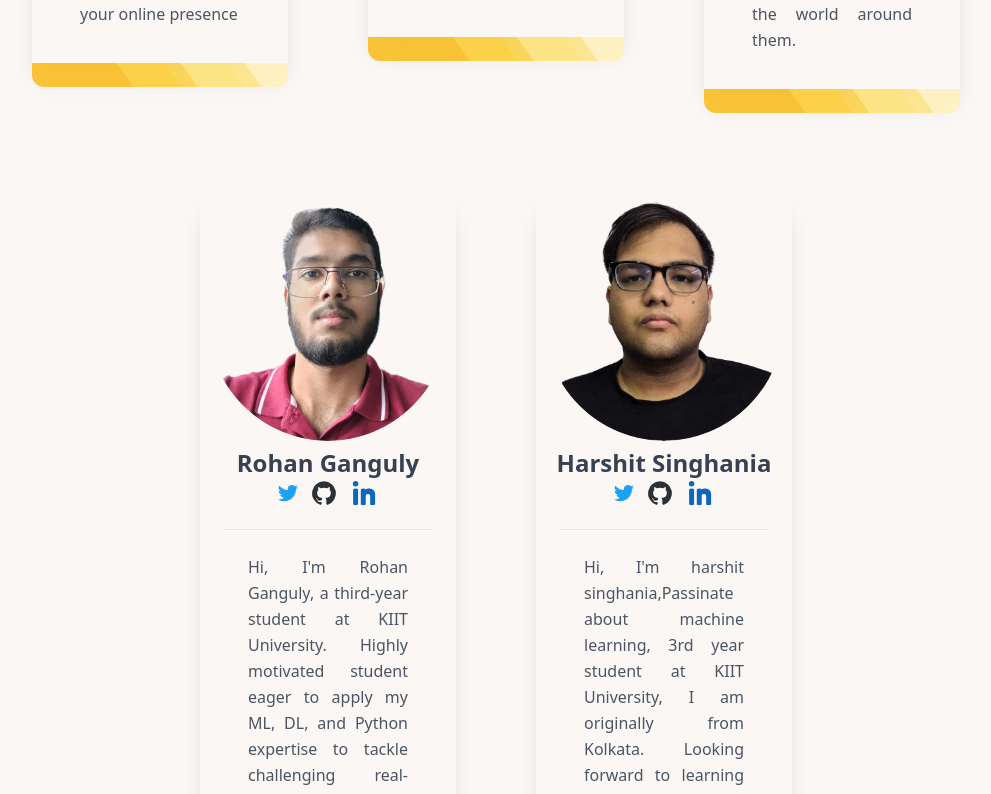
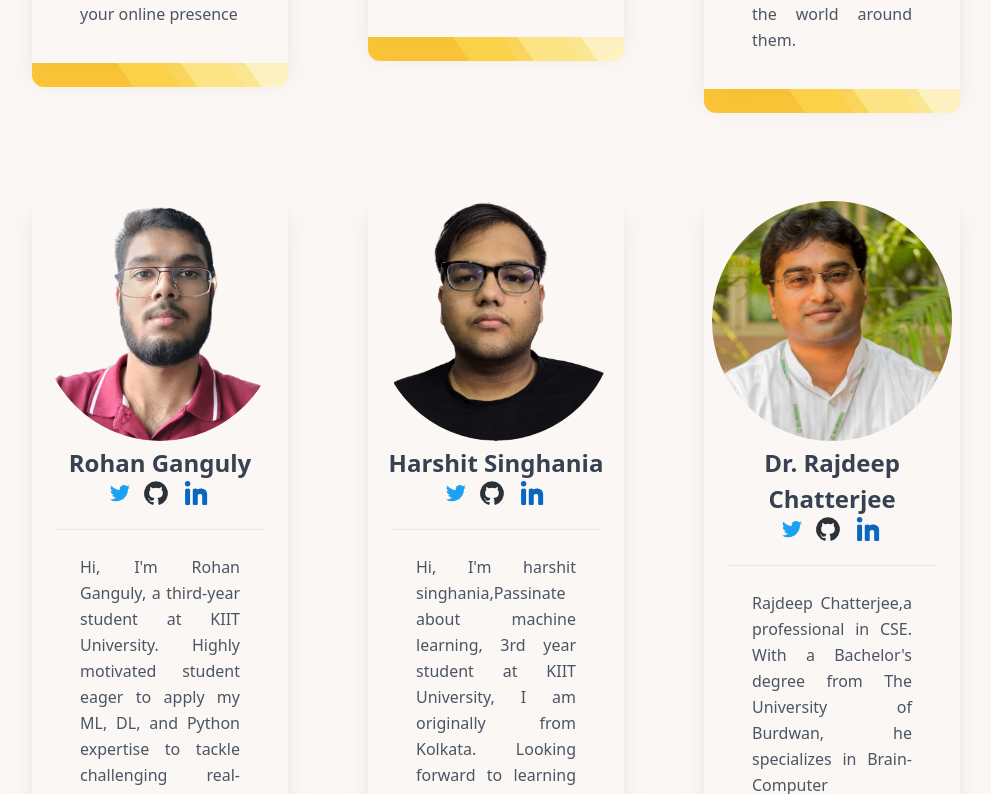
Before and after one commit to RajRatan12/ProjectWork, a React (Vite) app in the folder FrontEnd/: page /footer-KnowTheTeam in a window 1280 px wide. Shown: the part 866-1660 px from the top of the page, without its empty margins (144-1135 px from the left). Built offline with nearby package versions, Linux system fonts and the light colour scheme.

Commit message:
Rajdeep Sir About added

```diff
--- a/FrontEnd/src/components/Cards/ProfileCards.jsx
+++ b/FrontEnd/src/components/Cards/ProfileCards.jsx
@@ -62,6 +62,7 @@ const ProfileCards = ({ name, description, image, twitter, linkedin, github, pos
                 <div className="w-28 h-8 transition-colors duration-200 delay-150 transform skew-x-[35deg] bg-amber-200/90 group-hover:bg-amber-400/90 z-30"></div>
                 <div className="w-28 h-8 transition-colors duration-200 delay-200 transform skew-x-[35deg] bg-amber-100/90 group-hover:bg-amber-300/90 z-40"></div>
                 <div className="w-28 h-8 transition-colors duration-200 delay-300 transform skew-x-[35deg] bg-amber-50/90 group-hover:bg-amber-200/90 z-50"></div>
+
             </div>
           </div>
         </div>
--- a/FrontEnd/src/components/Data/ProfileCardData.jsx
+++ b/FrontEnd/src/components/Data/ProfileCardData.jsx
@@ -3,6 +3,7 @@ import RajRatan from "../../Assets/RajRatan.png"
 import UnnatiSingh from "../../Assets/UnnatiSingh.png"
 import HarshitSinghania from "../../Assets/HarshitShinghania.png"
 import RohanGanguly from "../../Assets/RohanGanguly.png"
+import RajdeepChatterjee from "../../Assets/RajdeepChatterjee.jpeg"
 
 export const ProfileCardData = [
     {
@@ -55,4 +56,14 @@ export const ProfileCardData = [
         github:"https://github.com/harshit-singhania",
         post:"",
       },
+      {
+        id: 6,
+        name: "Dr. Rajdeep Chatterjee",
+        description: "Rajdeep Chatterjee,a professional in CSE. With a Bachelor's degree from The University of Burdwan, he specializes in Brain-Computer Interface,ML,DL,and Computer Vision. Rajdeep is also a respected reviewer for prestigious journals such as IEEE Transactions on Biomedical Engineering and Computers in Biology and Medicine.",
+        image:RajdeepChatterjee,
+        twitter:"",
+        linkedin:"",
+        github:"",
+        post:"",
+      },
   ];
--- a/FrontEnd/src/components/FooterComponents/FooterKnowTheTeam.jsx
+++ b/FrontEnd/src/components/FooterComponents/FooterKnowTheTeam.jsx
@@ -1,26 +1,24 @@
-
 import { ProfileCardData } from "../Data/ProfileCardData";
 import ProfileCards from "../Cards/ProfileCards";
-// import Aboutimg3 from '../../Assets/pexels-daniel-absi-952670.jpg'
 
 const footerKnowTheTeam = () => {
   return (
     <div className="">
       <div className="flex flex-wrap justify-center space-y-12 md:space-y-0 md:space-x-[5rem]">
         {ProfileCardData.slice(0, 3).map((profile, index) => (
-          <div key={index} className=" w-full md:w-1/3 lg:w-1/4 xl:w-1/5">
-            <ProfileCards {...profile} />
-          </div>
-        ))}
-      </div>
-      <div className="flex flex-wrap  justify-center space-y-12 md:space-y-0 md:space-x-[5rem]">
-        {ProfileCardData.slice(3, 5).map((profile, index) => (
           <div key={index} className="w-full md:w-1/3 lg:w-1/4 xl:w-1/5">
             <ProfileCards {...profile} />
           </div>
         ))}
       </div>
+      <div className="flex flex-wrap justify-center space-y-12 md:space-y-0 md:space-x-[5rem]">
+        {ProfileCardData.slice(3, 6).map((profile, index) => ( // Modified slice to include Rajdeep Chatterjee
+          <div key={index} className="w-full md:w-1/3 lg:w-1/4 xl:w-1/5">
+            <ProfileCards {...profile} />
+          </div>
+        ))}
       </div>
+    </div>
   );
 };
 
--- a/FrontEnd/src/components/Services/Services.jsx
+++ b/FrontEnd/src/components/Services/Services.jsx
@@ -169,9 +169,9 @@ const Services = () => {
                     {classificationResult.dimensions.height}
                   </p>
                 )}
-
-
-
+                {personCount && (
+                  <p className='mt-2 text-gray-700'>Number of people: {personCount.count}</p>
+                )}
                 <button
                   onClick={downloadResult}
                   className="btn btn-outline btn-info mt-2 rounded px-4 py-2 font-Rajdhani shadow-md"
```
Also changed, not shown: FrontEnd/src/Assets/RajdeepChatterjee.jpeg (added).
